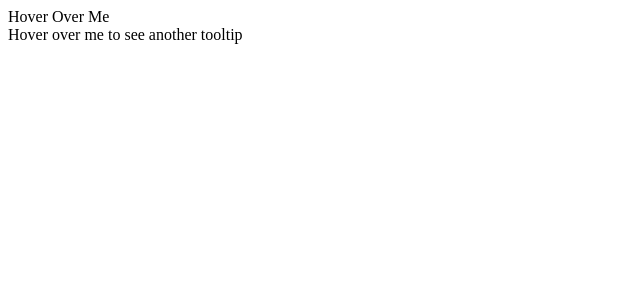
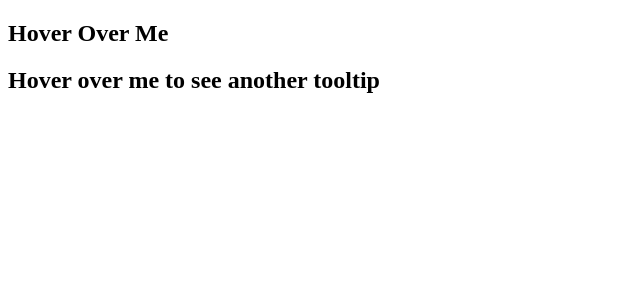
Before and after one commit to acciojob/react-composition-3-121ShoryaSingh, a React app: page / in a window 1280 px wide. Shown: the top 300 px of the page, without its empty margins (0-640 px from the left). Built offline with nearby package versions, Linux system fonts and the light colour scheme.

Commit message:
second try

```diff
--- a/src/components/Tooltip.js
+++ b/src/components/Tooltip.js
@@ -12,14 +12,14 @@ const Tooltip = ({ children, text }) => {
   };
   return (
     <>
-      <div
+      <h2
         className=""
         onMouseEnter={handleMouseEnter}
         onMouseLeave={handleMouseLeave}
       >
         {children}
         {isVisible && <p className="tooltip-container">{text}</p>}
-      </div>
+      </h2>
     </>
   );
 };
```
